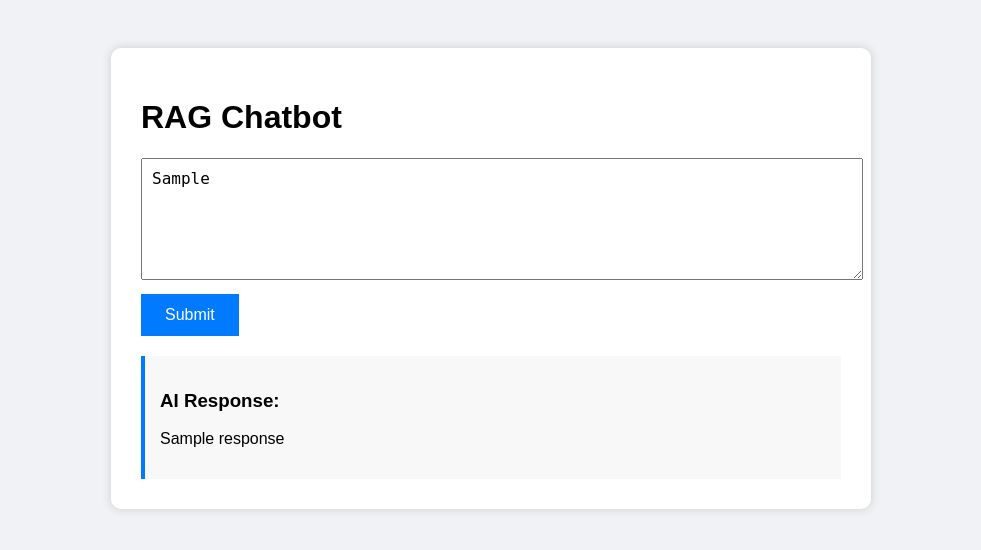
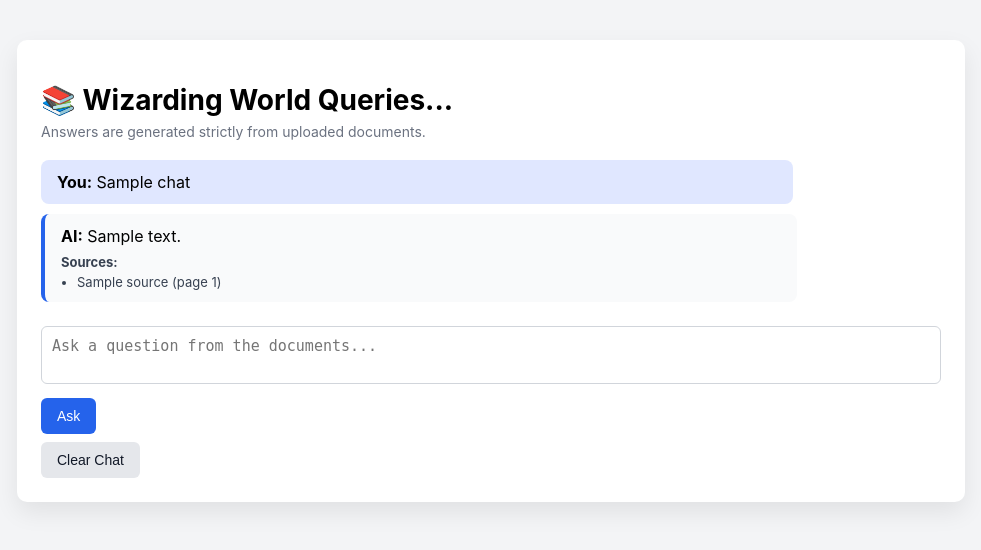
Before and after one commit to shubsehrawat/RAG_with_Django, a Django app: template ragapp/templates/ragapp/chat.html in a window 1280 px wide. Shown: the top 550 px of the page, without its empty margins (149-1130 px from the left). Run offline with Django 5.2, Linux system fonts and the light colour scheme; the template is opened without the code that fills it: most values are stand-ins (such as "Sample title", 1, 10 or a date in 2020); parts of the project's set-up code (start-up, migrations or seed data) failed here and were passed over.

Commit message:
Fix Chroma embedding logic and enhance RAG chat UI

```diff
--- a/ragapp/templates/ragapp/chat.html
+++ b/ragapp/templates/ragapp/chat.html
@@ -1,25 +1,167 @@
 <!DOCTYPE html>
-<html>
+<html lang="en">
 <head>
-    <title>Ask Questions....</title>
-    {% load static %}  <!-- Load static tag -->
-    <link rel="stylesheet" href="{% static 'ragapp/styles.css' %}">  <!-- Link to the static file -->
+  <meta charset="UTF-8">
+  <title>Document Grounded AI (RAG)</title>
+
+  <style>
+    body {
+      font-family: Inter, Arial, sans-serif;
+      background: #f3f4f6;
+      margin: 0;
+      padding: 0;
+    }
+
+    .container {
+      max-width: 900px;
+      margin: 40px auto;
+      background: #ffffff;
+      padding: 24px;
+      border-radius: 10px;
+      box-shadow: 0 10px 25px rgba(0,0,0,0.08);
+    }
+
+    h1 {
+      font-size: 28px;
+      margin-bottom: 6px;
+    }
+
+    .subtitle {
+      color: #6b7280;
+      margin-bottom: 20px;
+      font-size: 14px;
+    }
+
+    .chat-box {
+      margin-bottom: 24px;
+    }
+
+    .user-msg {
+      background: #e0e7ff;
+      padding: 12px 16px;
+      border-radius: 8px;
+      margin-bottom: 10px;
+      max-width: 80%;
+    }
+
+    .ai-msg {
+      background: #f9fafb;
+      border-left: 4px solid #2563eb;
+      padding: 12px 16px;
+      border-radius: 8px;
+      margin-bottom: 18px;
+      max-width: 80%;
+    }
+
+    .sources {
+      margin-top: 8px;
+      font-size: 13px;
+      color: #374151;
+    }
+
+    .sources ul {
+      margin: 4px 0 0 16px;
+      padding: 0;
+    }
+
+    textarea {
+      width: 100%;
+      padding: 10px;
+      font-size: 15px;
+      border-radius: 6px;
+      border: 1px solid #d1d5db;
+      resize: none;
+      box-sizing: border-box;
+    }
+
+    .actions {
+      display: flex;
+      gap: 10px;
+      margin-top: 10px;
+    }
+
+    button {
+      background: #2563eb;
+      color: white;
+      padding: 10px 16px;
+      border: none;
+      border-radius: 6px;
+      cursor: pointer;
+      font-size: 14px;
+    }
+
+    button:hover {
+      background: #1e40af;
+    }
+
+    .clear-btn {
+      background: #e5e7eb;
+      color: #111827;
+    }
+
+    .clear-btn:hover {
+      background: #d1d5db;
+    }
+  </style>
 </head>
+
 <body>
-    <div class="container">
-        <h1>RAG Chatbot</h1>
-        <form method="post">
-            {% csrf_token %}
-            <textarea name="query" placeholder="Ask a question..." required>{{ user_input }}</textarea><br>
-            <button type="submit">Submit</button>
-        </form>
+  <div class="container">
+    <h1>📚 Wizarding World Queries...</h1>
+    <div class="subtitle">
+      Answers are generated strictly from uploaded documents.
+    </div>
 
-        {% if response %}
-        <div class="response">
-            <h3>AI Response:</h3>
-            <p>{{ response }}</p>
+    <!-- CHAT HISTORY -->
+    <div class="chat-box">
+      {% for chat in chat_history %}
+        <div class="user-msg">
+          <strong>You:</strong> {{ chat.question }}
         </div>
-        {% endif %}
+
+        <div class="ai-msg">
+          <strong>AI:</strong> {{ chat.answer }}
+
+          {% if chat.sources %}
+            <div class="sources">
+              <strong>Sources:</strong>
+              <ul>
+                {% for src in chat.sources %}
+                  <li>
+                    {{ src.source }}
+                    {% if src.page != "N/A" %}
+                      (page {{ src.page }})
+                    {% endif %}
+                  </li>
+                {% endfor %}
+              </ul>
+            </div>
+          {% endif %}
+        </div>
+      {% endfor %}
     </div>
+
+    <!-- ASK QUESTION -->
+    <form method="post">
+      {% csrf_token %}
+      <textarea
+        name="query"
+        rows="2"
+        placeholder="Ask a question from the documents..."
+        required
+      ></textarea>
+
+      <div class="actions">
+        <button type="submit">Ask</button>
+      </div>
+    </form>
+
+    <!-- CLEAR CHAT -->
+    <form method="post" style="margin-top: 8px;">
+      {% csrf_token %}
+      <input type="hidden" name="clear" value="true">
+      <button type="submit" class="clear-btn">Clear Chat</button>
+    </form>
+  </div>
 </body>
 </html>
```
Also changed, not shown: ragapp/rag_pipeline.py (+42 -19 lines), ragapp/vector_db.py (+85 -30 lines), ragapp/views.py (+25 -6 lines), 2 other files.
